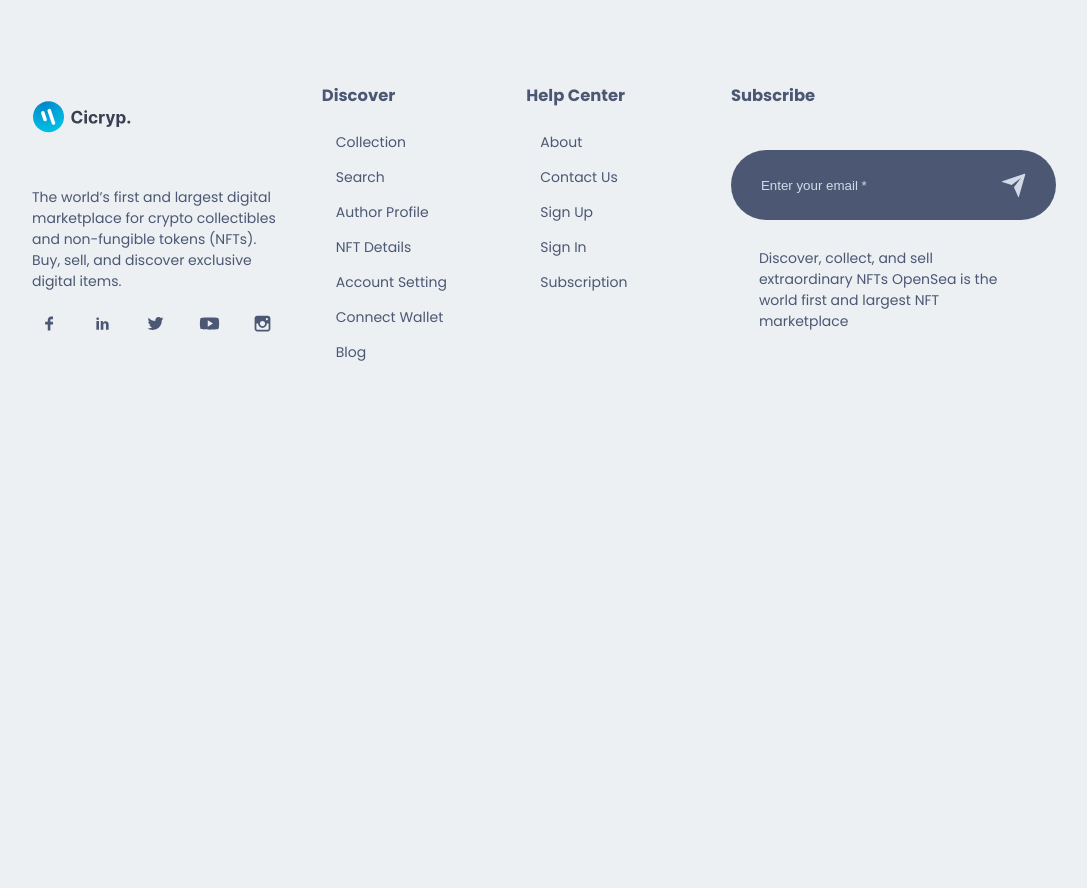
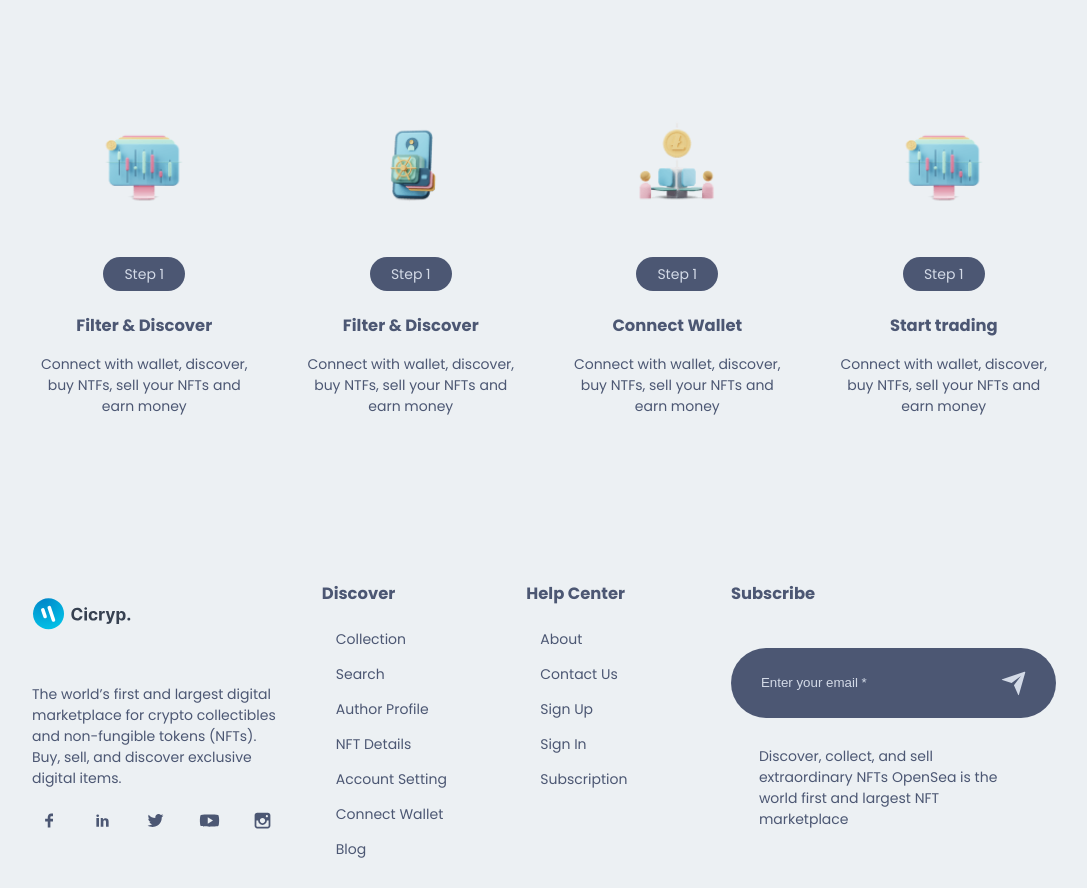
Before and after one commit to ankit-kumar-git/DigiAsset, a Next.js app in the folder digiasset_frontend/: page / in a window 1280 px wide. Shown: the part 792-1680 px from the top of the page, without its empty margins (96-1183 px from the left). Before the commit the page ends 1183 px from the top, so only its background shows below. Built offline with nearby package versions, Linux system fonts and the light colour scheme.

Commit message:
Section Page

```diff
--- /dev/null
+++ b/digiasset_frontend/components/Service/Service.jsx
@@ -0,0 +1,80 @@
+import React from "react";
+import Image from "next/image";
+
+//INTERNAL IMPORT
+import Style from "./Service.module.css";
+import images from "../../img";
+const Service = () => {
+  return (
+    <div className={Style.service}>
+      <div className={Style.service_box}>
+        <div className={Style.service_box_item}>
+          <Image
+            src={images.service1}
+            alt="Filter & Discover"
+            width={100}
+            height={100}
+          />
+          <p className={Style.service_box_item_step}>
+            <span>Step 1</span>
+          </p>
+          <h3>Filter & Discover</h3>
+          <p>
+            Connect with wallet, discover, buy NTFs, sell your NFTs and earn
+            money
+          </p>
+        </div>
+        <div className={Style.service_box_item}>
+          <Image
+            src={images.service2}
+            alt="Filter & Discover"
+            width={100}
+            height={100}
+          />
+          <p className={Style.service_box_item_step}>
+            <span>Step 1</span>
+          </p>
+          <h3>Filter & Discover</h3>
+          <p>
+            Connect with wallet, discover, buy NTFs, sell your NFTs and earn
+            money
+          </p>
+        </div>
+        <div className={Style.service_box_item}>
+          <Image
+            src={images.service3}
+            alt="Connect Wallet"
+            width={100}
+            height={100}
+          />
+          <p className={Style.service_box_item_step}>
+            <span>Step 1</span>
+          </p>
+          <h3>Connect Wallet</h3>
+          <p>
+            Connect with wallet, discover, buy NTFs, sell your NFTs and earn
+            money
+          </p>
+        </div>
+        <div className={Style.service_box_item}>
+          <Image
+            src={images.service1}
+            alt="Filter & Discover"
+            width={100}
+            height={100}
+          />
+          <p className={Style.service_box_item_step}>
+            <span>Step 1</span>
+          </p>
+          <h3>Start trading</h3>
+          <p>
+            Connect with wallet, discover, buy NTFs, sell your NFTs and earn
+            money
+          </p>
+        </div>
+      </div>
+    </div>
+  );
+};
+
+export default Service;
--- /dev/null
+++ b/digiasset_frontend/components/Service/Service.module.css
@@ -0,0 +1,38 @@
+
+.service{
+    width: 80%;
+    margin: 3rem auto;
+    margin-block: 8rem;
+}
+
+.service_box{
+    grid-template-columns: repeat(4, 1fr);
+    display: grid;
+    gap: 3rem;
+    text-align: center;
+}
+
+.service_box_item_step{
+    margin-top: 3rem;
+    margin-bottom: 2rem;
+}
+
+.service_box_item_step span{
+    padding: .5rem 1.5rem;
+    border-radius: 5rem;
+    background-color:  var(--icons-color);
+    color: var(--shadow-dark-color);
+}
+
+@media screen and (max-width: 35em) {
+    .service{
+        width: 90%;
+    }
+}
+
+@media screen and (max-width: 50em) {
+    .service_box{
+        grid-template-columns: repeat(2, 1fr);
+        gap: 1rem;
+    }
+}
--- a/digiasset_frontend/components/componentsindex.js
+++ b/digiasset_frontend/components/componentsindex.js
@@ -2,4 +2,6 @@
 import Footer from './Footer/Footer';
 import Navbar from './Navbar/Navbar';
 import HeroSection from './HeroSection/HeroSection';
-export {Button,Footer,Navbar,HeroSection};
+import Service from './Service/Service';
+
+export {Button,Footer,Navbar,HeroSection,Service};
--- a/digiasset_frontend/pages/index.js
+++ b/digiasset_frontend/pages/index.js
@@ -1,11 +1,12 @@
 import React from 'react'
 
 import Style from '../styles/index.module.css';
-import { HeroSection } from '../components/componentsindex';
+import { HeroSection,Service } from '../components/componentsindex';
 const Home = () => {
   return (
     <div className={Style.homePage}>
       <HeroSection />
+      <Service />
     </div>
   )
 }
```
